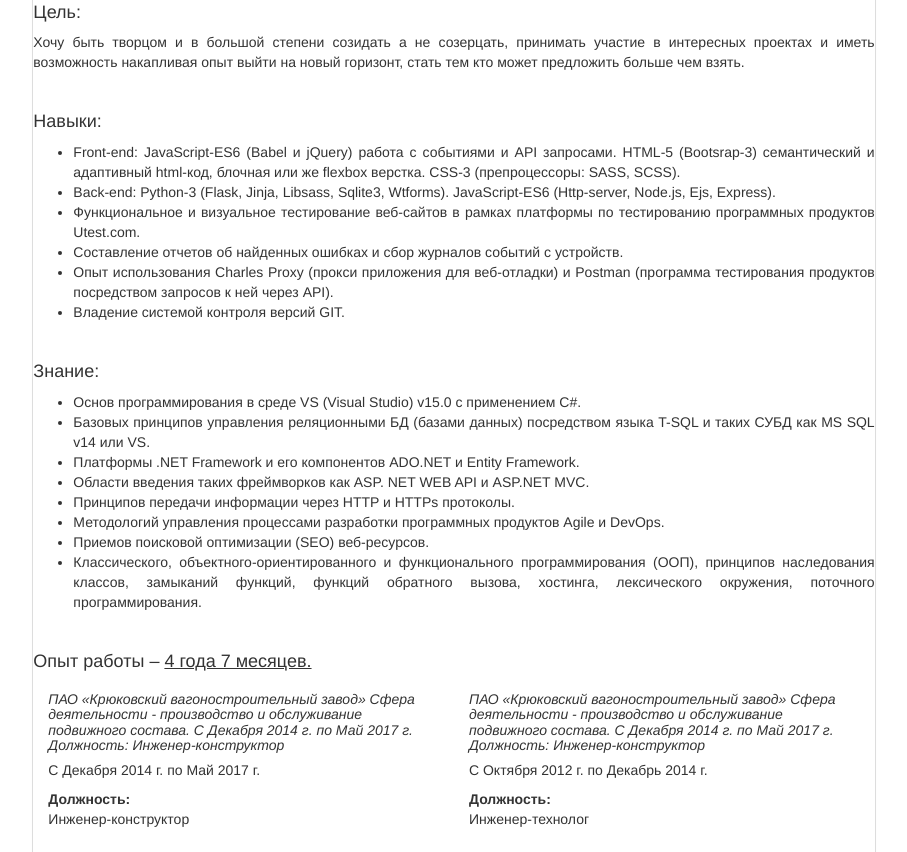
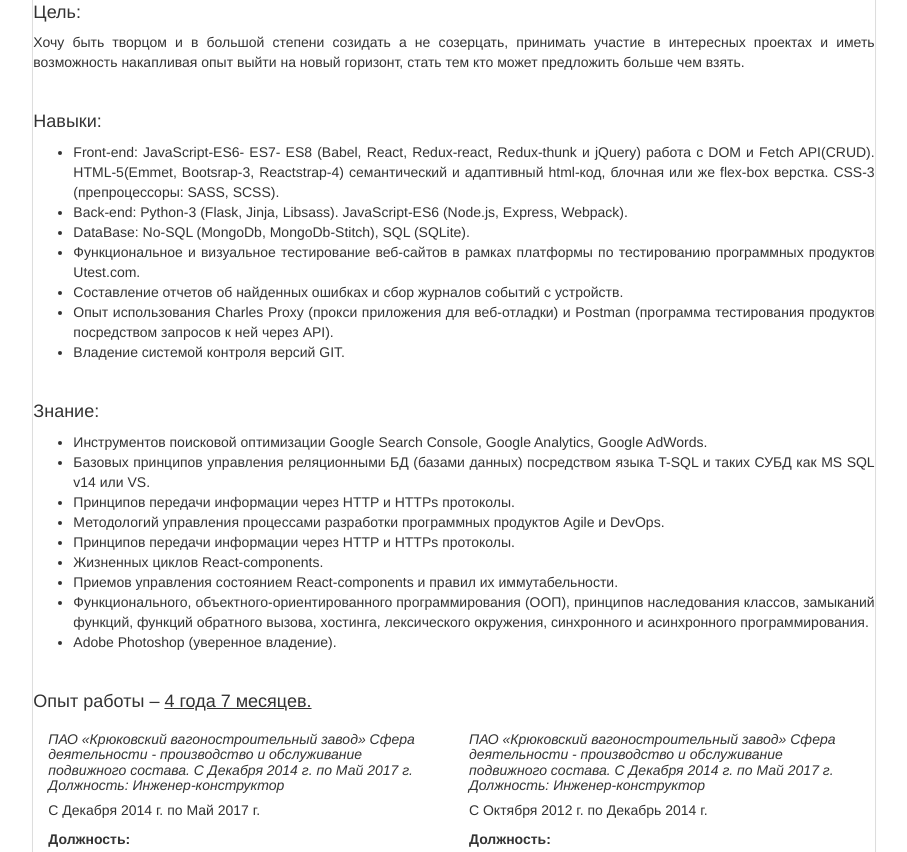
Before and after one commit to EvgeniiShevchenko/EvgeniiShevchenko.github.io, a plain HTML site: page index.html in a window 1280 px wide. Shown: the part 395-1247 px from the top of the page, without its empty margins (186-1093 px from the left). Drawn offline with nearby package versions, Linux system fonts and the light colour scheme.

Commit message:
commit
changes

```diff
--- a/index.html
+++ b/index.html
@@ -84,8 +84,9 @@
                         <br>
                         <h4>Навыки:</h4>
                         <ul style="text-align: justify">
-                            <li>Front-end: JavaScript-ES6 (Babel и jQuery) работа с событиями и API запросами. HTML-5 (Bootsrap-3) семантический и адаптивный html-код, блочная или же flexbox верстка. CSS-3 (препроцессоры: SASS, SCSS).</li>
-                            <li>Back-end: Python-3 (Flask, Jinja, Libsass, Sqlite3, Wtforms). JavaScript-ES6 (Http-server, Node.js, Ejs, Express).</li>
+                            <li>Front-end: JavaScript-ES6- ES7- ES8 (Babel, React, Redux-react, Redux-thunk и jQuery) работа с DOM и Fetch API(CRUD). HTML-5(Emmet,  Bootsrap-3, Reactstrap-4) семантический и адаптивный html-код, блочная или же flex-box верстка. CSS-3 (препроцессоры: SASS, SCSS).</li>
+                            <li>Back-end: Python-3 (Flask, Jinja, Libsass). JavaScript-ES6 (Node.js, Express, Webpack).</li>
+                            <li>DataBase: No-SQL (MongoDb, MongoDb-Stitch), SQL (SQLite).</li>
                             <li>Функциональное и визуальное тестирование веб-сайтов в рамках платформы по тестированию программных продуктов Utest.com.</li>
                             <li>Составление отчетов об найденных ошибках и сбор журналов событий с устройств.</li>
                             <li>Опыт использования Charles Proxy (прокси приложения для веб-отладки) и Postman (программа тестирования продуктов посредством запросов к ней через API).</li>
@@ -94,14 +95,15 @@
                         <br>
                         <h4>Знание:</h4>
                         <ul style="text-align: justify">
-                            <li>Основ программирования в среде VS (Visual Studio) v15.0 с применением С#.</li>
+                            <li>Инструментов поисковой оптимизации Google Search Console, Google Analytics, Google AdWords.</li>
                             <li>Базовых принципов управления реляционными БД (базами данных) посредством языка T-SQL и таких СУБД как MS SQL v14 или VS.</li>
-                            <li>Платформы .NET Framework и его компонентов ADO.NET и Entity Framework.</li>
-                            <li>Области введения таких фреймворков как ASP. NET WEB API и ASP.NET MVC.</li>
                             <li>Принципов передачи информации через HTTP и HTTPs протоколы.</li>
                             <li>Методологий управления процессами разработки программных продуктов Agile и DevOps.</li>
-                            <li>Приемов поисковой оптимизации (SEO) веб-ресурсов.</li>
-                            <li>Классического, объектного-ориентированного и функционального программирования (ООП), принципов наследования классов, замыканий функций, функций обратного вызова, хостинга, лексического окружения, поточного программирования.</li>
+                            <li>Принципов передачи информации через HTTP и HTTPs протоколы.</li>
+                            <li>Жизненных циклов React-components.</li>
+                            <li>Приемов управления состоянием React-components и правил их иммутабельности.</li>
+                            <li>Функционального, объектного-ориентированного  программирования (ООП), принципов наследования классов, замыканий функций, функций обратного вызова, хостинга, лексического окружения, синхронного и асинхронного программирования.</li>
+                            <li>Adobe Photoshop (уверенное владение).</li>
                         </ul>
                     </div>
                     <br>
```
